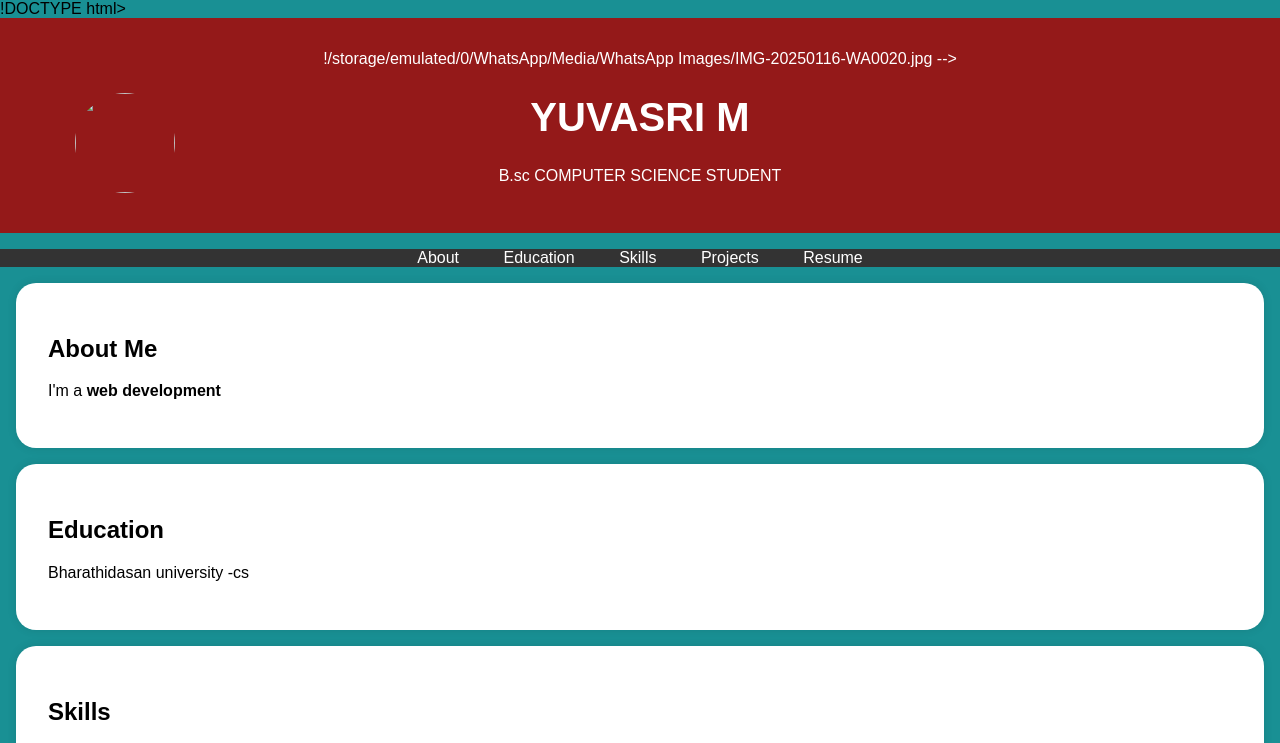
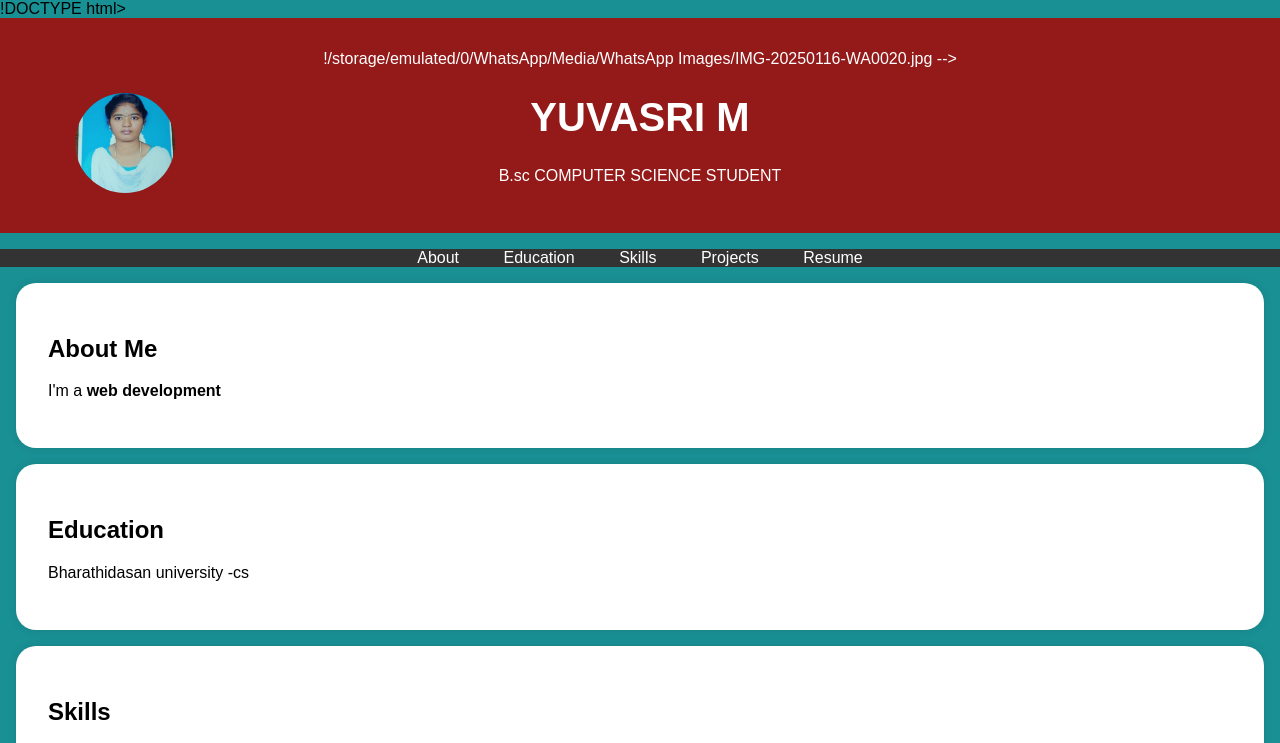
Before and after one commit to asbud45423cs40/digital-protfolio, a plain HTML site: page index.html in a window 1280 px wide. Shown: the top 743 px of the page. Drawn offline with Linux system fonts and the light colour scheme.

Commit message:
Update index.html

```diff
--- a/index.html
+++ b/index.html
@@ -95,7 +95,7 @@
     <header>
         <div class="header-content">
             !/storage/emulated/0/WhatsApp/Media/WhatsApp Images/IMG-20250116-WA0020.jpg -->
-            <img src="C:\Users\acer\Desktop\WhatsApp Image 2025-03-19 at 12.02.44 PM.jpeg" class="profile-picture">
+            <img src="image.jpeg" class="profile-picture">
             <h1>YUVASRI M</h1>
             <p>B.sc COMPUTER SCIENCE STUDENT</p>
         </div>
```
